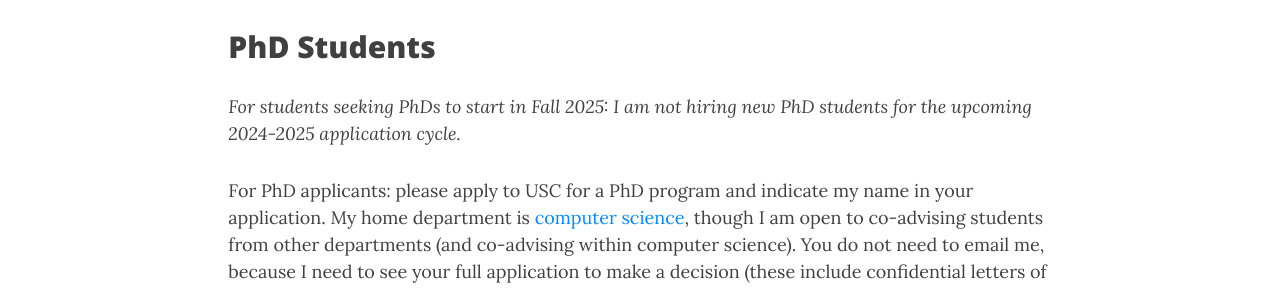
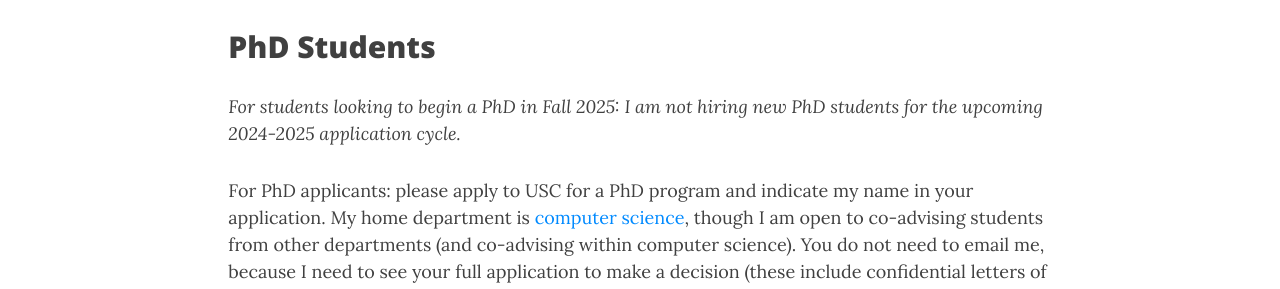
Before and after one commit to slurm-lab-usc/slurm-lab-usc.github.io, a Jekyll site: the page built from getting_involved.md, in a window 1280 px wide and 900 px high, scrolled down 332 px. Shown: the part 165-454 px from the top of the window. Built offline with Jekyll 4.4.1, drawn with Linux system fonts in a browser that asks for light colours; nearby versions of some CDN libraries.

Commit message:
Update getting_involved.md

```diff
--- a/getting_involved.md
+++ b/getting_involved.md
@@ -15,7 +15,7 @@
 
 ## PhD Students
 
-*For students seeking PhDs to start in Fall 2025: I am not hiring new PhD students for the upcoming 2024-2025 application cycle.*
+*For students looking to begin a PhD in Fall 2025: I am not hiring new PhD students for the upcoming 2024-2025 application cycle.*
 
 For PhD applicants: please apply to USC for a PhD program and indicate my name in
 your application. My home department is [computer science](https://www.cs.usc.edu/),
```
